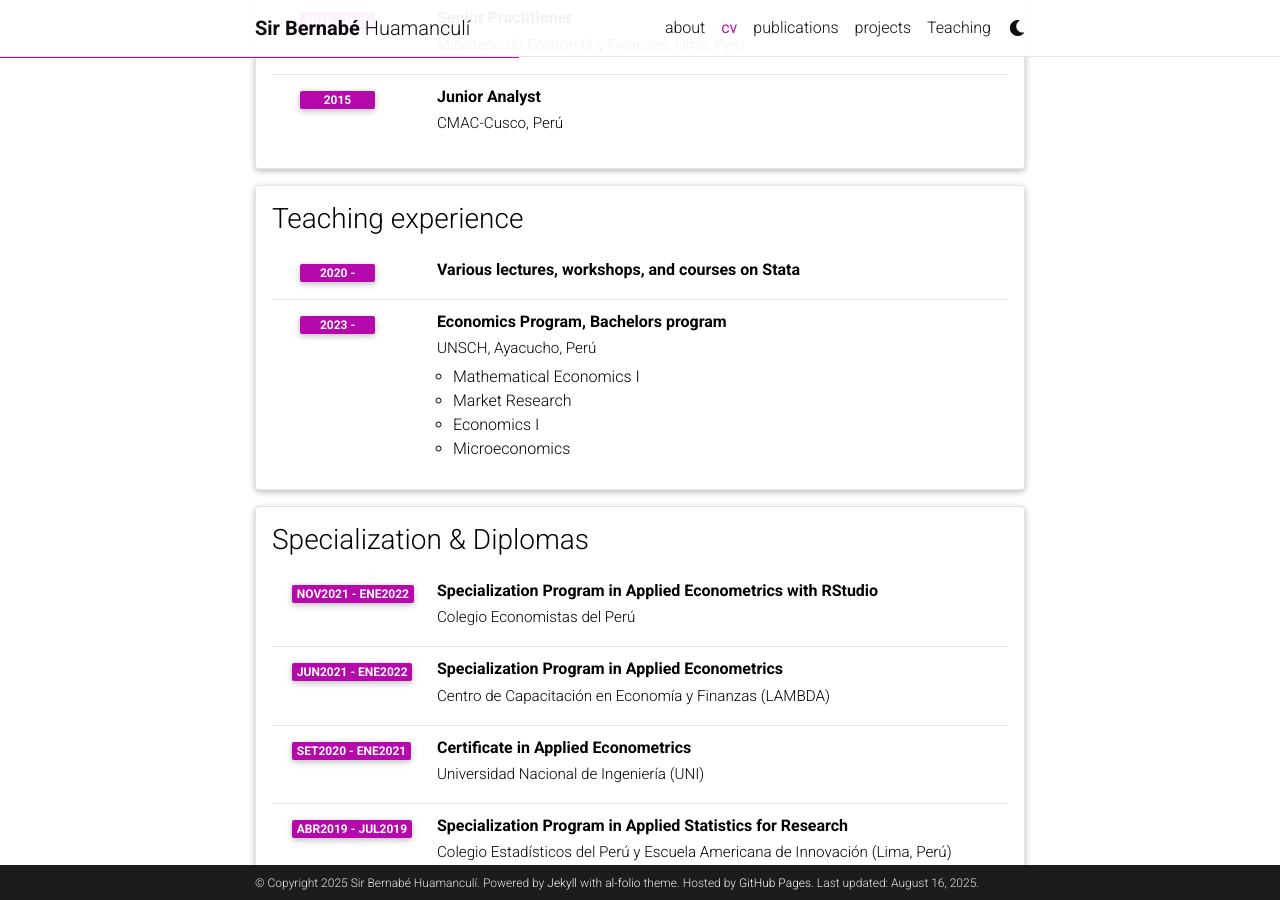
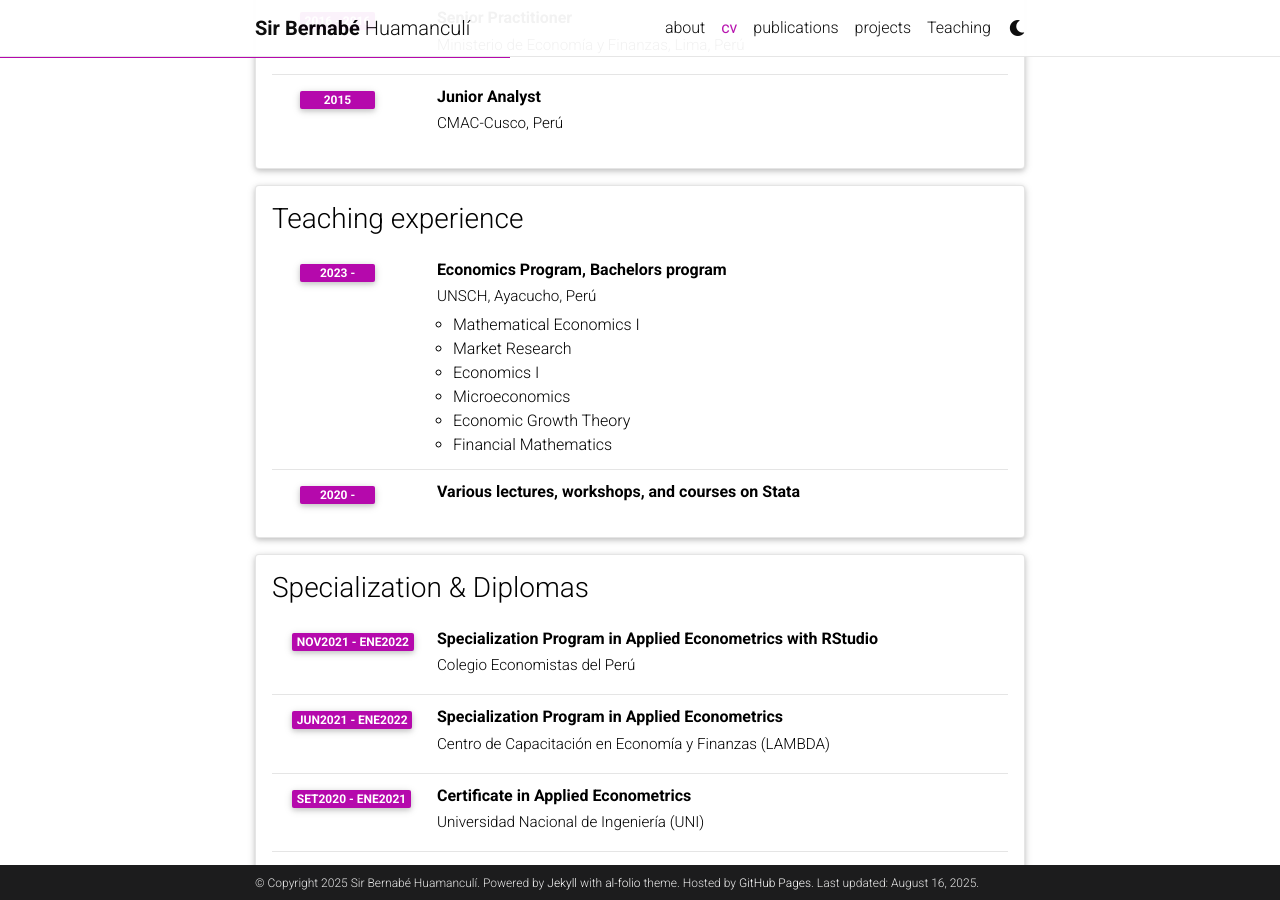
Before and after one commit to Sirberha/sirberha.github.io, a Jekyll site: the page built from _pages/cv.md, in a window 1280 px wide and 900 px high, scrolled down 1016 px. Built offline with Jekyll 4.4.1, drawn with Linux system fonts in a browser that asks for light colours; comment, search, counter and statistics services are not loaded; a style sheet for code colours, icons or effects is not loaded.

Commit message:
Cambio en CV

```diff
--- a/_data/cv.yml
+++ b/_data/cv.yml
@@ -53,9 +53,6 @@
 - title: Teaching experience
   type: time_table
   contents:
-  - title: Various lectures, workshops, and courses on Stata
-    year: 2020 -
-
   - title: Economics Program, Bachelors program
     institution: UNSCH, Ayacucho, Perú
     year: 2023 -
@@ -64,7 +61,10 @@
       - Market Research
       - Economics I
       - Microeconomics
-
+      - Economic Growth Theory
+      - Financial Mathematics
+  - title: Various lectures, workshops, and courses on Stata
+    year: 2020 -
 
 - title: Specialization & Diplomas
   type: time_table
--- a/_pages/teaching.md
+++ b/_pages/teaching.md
@@ -22,12 +22,14 @@ I regularly offer courses on Stata either online or in person, catering to a wid
 *  Market Research
 *  Economics I
 *  Microeconomics
+*  Economic Growth Theory
+*  Financial Mathematics
 
 ### Computer Language Workshop
 
 *   Stata
 *   R Rstudio
-*   MATLAB
+*   MatLab
 *   Pyhton
 *   Eviews
 *   Latex
```
